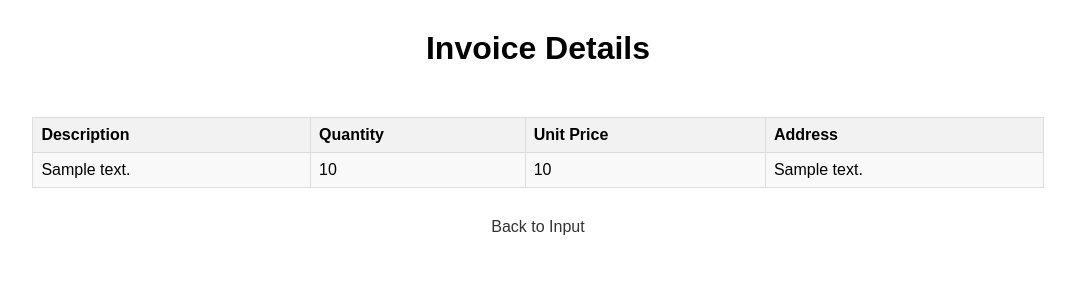
After one commit to ayush27prasad/django-invoice-app, a Django app: template invoice_app/templates/invoice_app/invoice_display.html in a window 1280 px wide. The commit adds this page. Shown: the top 300 px of the page, without its empty margins (102-1177 px from the left). Run offline with Django 3.2, Linux system fonts and the light colour scheme; the template is opened without the code that fills it: most values are stand-ins (such as "Sample title", 1, 10 or a date in 2020).

Commit message:
Invoice table generated

```diff
--- a/invoice_app/apps.py
+++ b/invoice_app/apps.py
@@ -1,5 +1,4 @@
 from django.apps import AppConfig
-
 
 class InvoiceAppConfig(AppConfig):
     name = 'invoice_app'
--- /dev/null
+++ b/invoice_app/templates/invoice_app/invoice_display.html
@@ -0,0 +1,91 @@
+<!-- <!DOCTYPE html>
+<html>
+<head>
+    <title>Invoice</title>
+</head>
+<body>
+    <h1>Invoice Details</h1>
+    <table>
+        <tr>
+            <th>Description</th>
+            <th>Quantity</th>
+            <th>Unit Price</th>
+            <th>Address</th>
+        </tr>
+        <tr>
+            <td>{{ description }}</td>
+            <td>{{ quantity }}</td>
+            <td>{{ unit_price }}</td>
+            <td>{{ address }}</td>
+        </tr>
+    </table>
+    <a href="{% url 'invoice_page' %}">Back to Input</a>
+</body>
+</html> -->
+<!DOCTYPE html>
+<html>
+<head>
+    <title>Invoice</title>
+    <style>
+        body {
+            font-family: Arial, sans-serif;
+        }
+
+        h1 {
+            text-align: center;
+            margin-top: 30px;
+        }
+
+        table {
+            margin: 0 auto;
+            border-collapse: collapse;
+            width: 80%;
+            margin-top: 50px;
+        }
+
+        th, td {
+            border: 1px solid #ddd;
+            padding: 8px;
+            text-align: left;
+        }
+
+        th {
+            background-color: #f2f2f2;
+        }
+
+        tr:nth-child(even) {
+            background-color: #f9f9f9;
+        }
+
+        tr:hover {
+            background-color: #f5f5f5;
+        }
+
+        a {
+            display: block;
+            text-align: center;
+            margin-top: 30px;
+            text-decoration: none;
+            color: #333;
+        }
+    </style>
+</head>
+<body>
+    <h1>Invoice Details</h1>
+    <table>
+        <tr>
+            <th>Description</th>
+            <th>Quantity</th>
+            <th>Unit Price</th>
+            <th>Address</th>
+        </tr>
+        <tr>
+            <td>{{ description }}</td>
+            <td>{{ quantity }}</td>
+            <td>{{ unit_price }}</td>
+            <td>{{ address }}</td>
+        </tr>
+    </table>
+    <a href="{% url 'invoice_page' %}">Back to Input</a>
+</body>
+</html>
--- a/invoice_project/urls.py
+++ b/invoice_project/urls.py
@@ -1,30 +1,7 @@
-"""invoice_project URL Configuration
-
-The `urlpatterns` list routes URLs to views. For more information please see:
-    https://docs.djangoproject.com/en/2.2/topics/http/urls/
-Examples:
-Function views
-    1. Add an import:  from my_app import views
-    2. Add a URL to urlpatterns:  path('', views.home, name='home')
-Class-based views
-    1. Add an import:  from other_app.views import Home
-    2. Add a URL to urlpatterns:  path('', Home.as_view(), name='home')
-Including another URLconf
-    1. Import the include() function: from django.urls import include, path
-    2. Add a URL to urlpatterns:  path('blog/', include('blog.urls'))
-"""
-# from django.contrib import admin
-# from invoice_app.views import invoice_page
-# from django.urls import path
-
-# urlpatterns = [
-#     path('invoice/', invoice_page, name='invoice_page'),
-#     path('admin/', admin.site.urls)
-# ]
 from django.urls import path
-from invoice_app.views import invoice_page, GenerateInvoicePDF
+from invoice_app.views import  invoice_page,display_invoice
 
 urlpatterns = [
     path('', invoice_page, name='invoice_page'),
-    path('generate-invoice/', GenerateInvoicePDF.as_view(), name='generate_invoice'),
+    path('display-invoice/', display_invoice, name='display_invoice'),
 ]
```
Also changed, not shown: invoice_app/templates/invoice_app/invoice_details.html (deleted, +0 -17 lines), invoice_app/templates/invoice_app/invoice_page.html (+4 -8 lines), invoice_app/templates/invoice_app/invoice_template.html (deleted, +0 -40 lines), invoice_app/views.py (+24 -42 lines), db.sqlite3.
